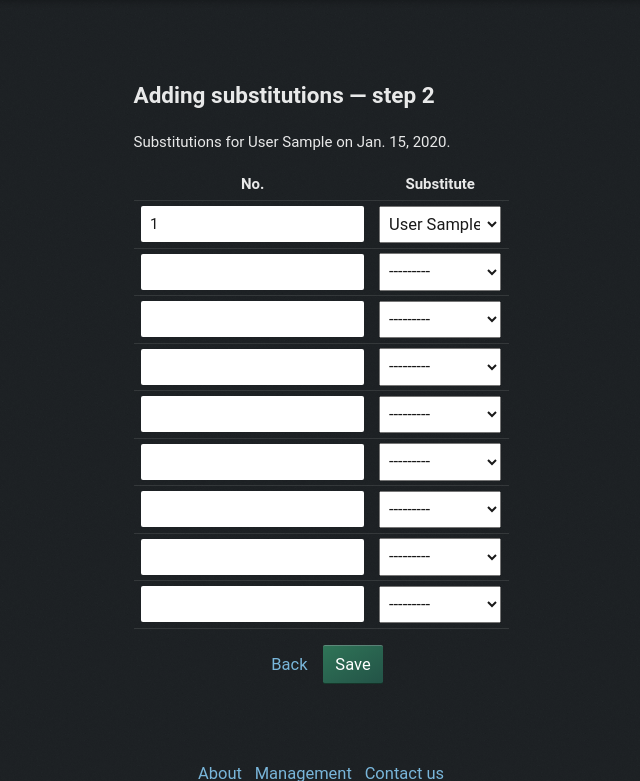
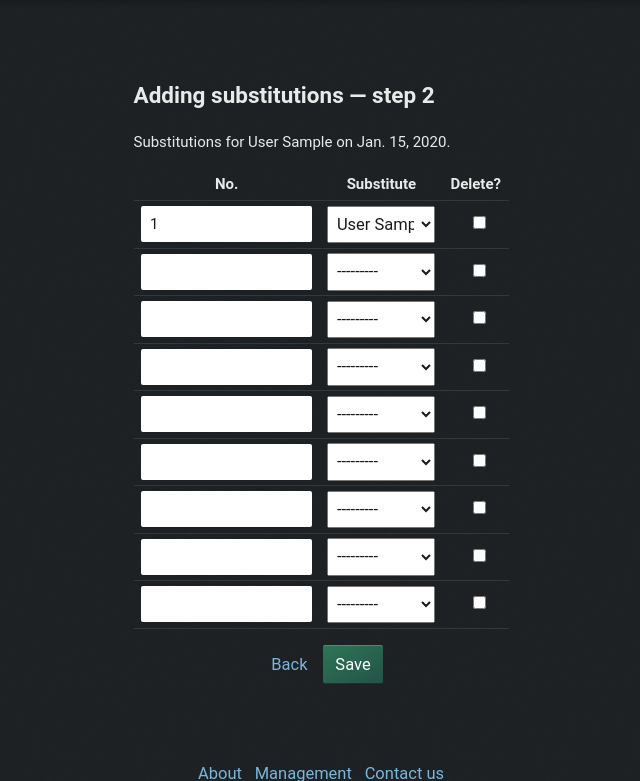
Before and after one commit to zorzalo3/zorza, a Django app: page /timetable/substitutions/add/1/2020-01-15/ in a window 1280 px wide. Shown: the part 60-841 px from the top of the page, without its empty margins (319-959 px from the left). Run offline with Django 3.2, Linux system fonts and the light colour scheme; a user stored in the database is signed in; tables that the repository leaves empty hold one stand-in row (values such as "Sample post").

Commit message:
Add checkboxes for deleting substitutions

```diff
--- a/timetable/forms.py
+++ b/timetable/forms.py
@@ -10,7 +10,7 @@ class SelectTeacherAndDateForm(Form):
     date = DateField(label=_('Date'), initial=date.today)
 
 SubstitutionFormSet = modelformset_factory(
-    Substitution, fields=('period', 'substitute'), extra=8)
+    Substitution, fields=('period', 'substitute'), extra=8, can_delete=True)
 
 DayPlanFormSet = modelformset_factory(
     DayPlan, fields='__all__', extra=8)
--- a/timetable/templates/add_substitutions.html
+++ b/timetable/templates/add_substitutions.html
@@ -16,6 +16,7 @@
 		<tr>
 			<th>{% trans "No." context "timetable header" %}</th>
 			<th>{% trans "Substitute" %}</th>
+			<th>{% trans "Delete?" %}</th>
 		</tr>
 		{% endif %}
 		<tr>
--- a/timetable/views.py
+++ b/timetable/views.py
@@ -111,6 +111,10 @@ def add_substitutions2(request, teacher_id, date):
                 instance.date = date
                 instance.teacher = teacher
                 instance.save()
+
+            for obj in formset.deleted_objects:
+                obj.delete()
+
             # Refresh the formset by refreshing the page
             return HttpResponseRedirect('')
     else:
```
